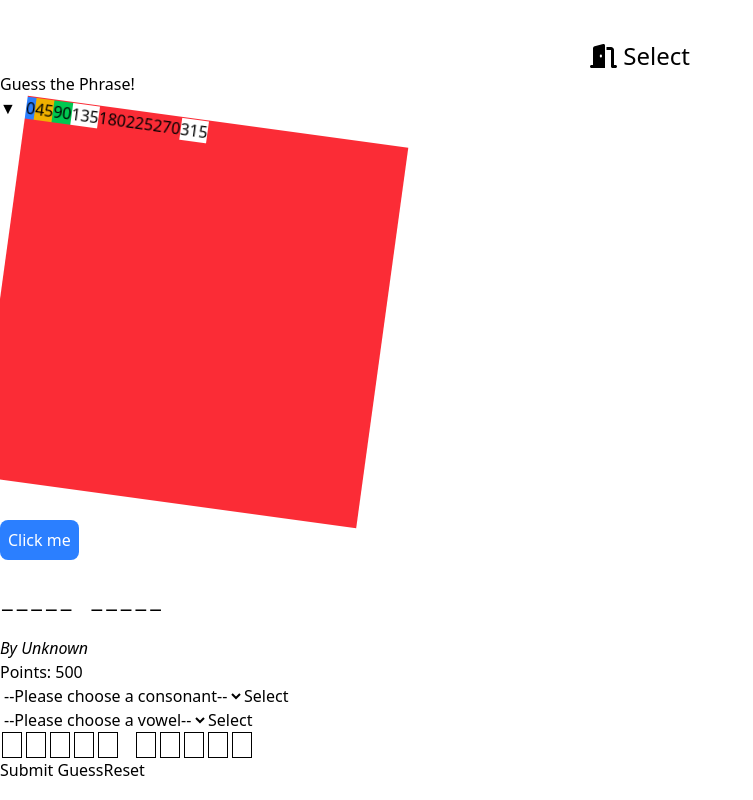
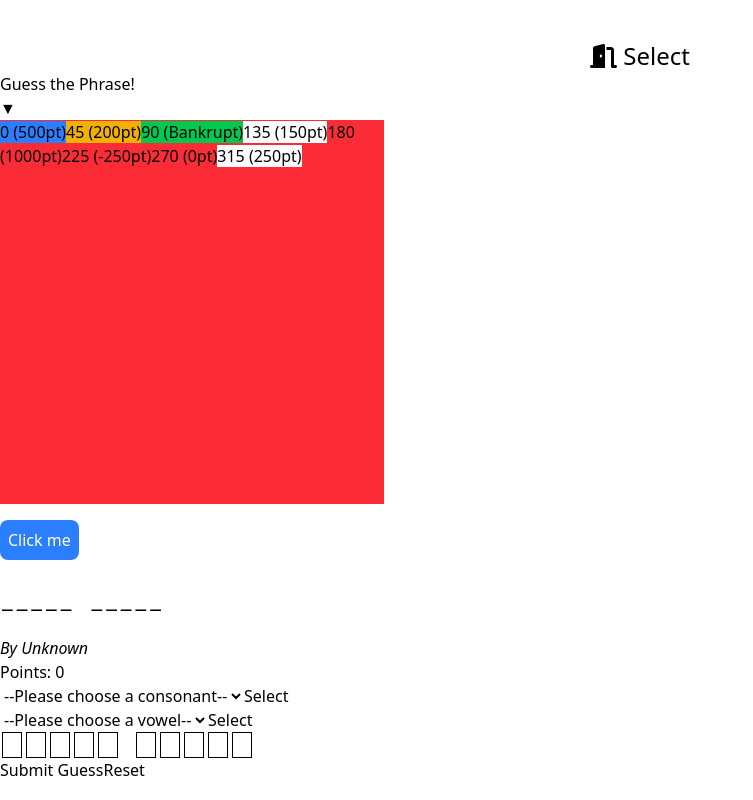
Before and after one commit to AleCiotto/lucky-wheel-game, a React (Vite) app: page / in a window 1280 px wide. Both pictures are taken after a click on the button "Start Game". Shown: the whole page, without its empty margins (0-753 px from the left). Built offline with nearby package versions, Linux system fonts and the light colour scheme.

Commit message:
manage game states

```diff
--- a/src/components/Game.tsx
+++ b/src/components/Game.tsx
@@ -4,6 +4,8 @@ import SelectVowel, { SelectVowelForm } from "./SelectVowel";
 import PhraseDisplay from "./PhraseDisplay";
 import GuessThePhrase from "./GuessThePhrase";
 import Wheel from "./Wheel";
+
+type GameState = 'wheel' | 'selection' | 'guess';
 
 export function Game() {
     // TODO: Move states in one single object?
@@ -14,21 +16,26 @@ export function Game() {
     const [quoteAuthor, setQuoteAuthor] = useState("");
     const [gameIsStarted, setGameIsStarted] = useState(false);
     const [playerPoints, setPlayerPoints] = useState(0);
+    const [gameState, setGameState] = useState<GameState>('wheel');
+    const vowerlCosts = 250;
 
     const onVowelSelect = (formData: SelectVowelForm) => {
-        if (playerPoints - 500 < 0) {
+        if (playerPoints - vowerlCosts < 0) {
             alert('Not enough points to buy a vowel!');
             return;
         }
-        setPlayerPoints(playerPoints - 500);
+        setPlayerPoints(playerPoints - vowerlCosts);
         setSelectedVowels([...selectedVowels, formData.vowel]);
+        setGameState('guess');
     }
     const onConsonantSelect = (formData: SelectConsonantForm) => {
         setSelectedConsonants([...selectedConsonants, formData.consonant]);
+        setGameState('guess');
     }
     const onWheelTransitionEnd = (points) => {
         if (!points) setPlayerPoints(0);
         setPlayerPoints(playerPoints + points);
+        setGameState('selection');
     }
 
     useEffect(() => {
@@ -73,17 +80,17 @@ export function Game() {
                         gameIsWon && <div>Congratulations! You've won!</div>
                     }
 
-                    <Wheel onTransitionEnd={onWheelTransitionEnd} />
+                    <Wheel onTransitionEnd={onWheelTransitionEnd} disabled={gameState === 'selection'} />
 
                     <PhraseDisplay phrase={phrase} selectedLetters={[...selectedConsonants, ...selectedVowels]} key={`phrase_${phrase.replaceAll(' ', '').toLocaleLowerCase()}`} />
                     <i>By {quoteAuthor}</i>
 
                     <div>Points: {playerPoints}</div>
 
-                    <SelectConsonant disabled={gameIsWon} letters={selectedConsonants} onSelect={onConsonantSelect} key={`consontats_${selectedConsonants.join('')}`} />
-                    <SelectVowel disabled={gameIsWon} letters={selectedVowels} onSelect={onVowelSelect} key={`vowels_${selectedVowels.join('')}`} />
+                    <SelectConsonant disabled={gameIsWon || gameState != 'selection'} letters={selectedConsonants} onSelect={onConsonantSelect} key={`consontats_${selectedConsonants.join('')}`} />
+                    <SelectVowel disabled={gameIsWon || gameState != 'guess' || playerPoints < vowerlCosts} letters={selectedVowels} onSelect={onVowelSelect} key={`vowels_${selectedVowels.join('')}`} />
 
-                    <GuessThePhrase phrase={phrase} selectedLetters={[...selectedConsonants, ...selectedVowels]} onWin={() => setGameIsWon(true)} key={`guess_phrase_${phrase.replaceAll(' ', '').toLocaleLowerCase()}`} />
+                    <GuessThePhrase disabled={gameState != 'guess'} phrase={phrase} selectedLetters={[...selectedConsonants, ...selectedVowels]} onWin={() => setGameIsWon(true)} key={`guess_phrase_${phrase.replaceAll(' ', '').toLocaleLowerCase()}`} />
                 </div>
             }
         </>
--- a/src/components/GuessThePhrase.tsx
+++ b/src/components/GuessThePhrase.tsx
@@ -2,6 +2,7 @@ import { useRef } from "react";
 import { useForm } from "react-hook-form";
 
 type GuessThePhraseProps = {
+    disabled?: boolean,
     phrase: string;
     onWin: () => void;
     selectedLetters: string[];
--- a/src/components/Wheel.tsx
+++ b/src/components/Wheel.tsx
@@ -2,27 +2,30 @@ import { useEffect, useRef, useState } from 'react';
 import './wheel.module.scss';
 
 type WheelProps = {
+    disabled?: boolean
     onTransitionEnd: (points: number | null) => any
 }
 
 const sliceMap = [
-    { label: '0', color: 'bg-blue-500', points: 500 },
-    { label: '45', color: 'bg-yellow-500', points: 200 },
-    { label: '90', color: 'bg-green-500', points: null },
-    { label: '135', color: 'bg-white', points: 150 },
-    { label: '180', color: 'bg-red', points: 1000 },
-    { label: '225', color: 'bg-orange', points: -250 },
-    { label: '270', color: 'bg-blue', points: 0 },
-    { label: '315', color: 'bg-white', points: 250 },
+    { label: '0 (500pt)', color: 'bg-blue-500', points: 500 },
+    { label: '45 (200pt)', color: 'bg-yellow-500', points: 200 },
+    { label: '90 (Bankrupt)', color: 'bg-green-500', points: null },
+    { label: '135 (150pt)', color: 'bg-white', points: 150 },
+    { label: '180 (1000pt)', color: 'bg-red', points: 1000 },
+    { label: '225 (-250pt)', color: 'bg-orange', points: -250 },
+    { label: '270 (0pt)', color: 'bg-blue', points: 0 },
+    { label: '315 (250pt)', color: 'bg-white', points: 250 },
 ];
 
-function Wheel({ onTransitionEnd }: WheelProps) {
+function Wheel({ onTransitionEnd, disabled }: WheelProps) {
     let [degrees, setDegrees] = useState(0);
-    let [previousDegrees, setPreviousDegrees] = useState(0);
+    let [previousDegrees, setPreviousDegrees] = useState<number | null>(null);
     let wheelRef = useRef<HTMLDivElement>(null);
     let animation: Animation;
 
     useEffect(() => {
+        if (disabled || (degrees === 0 && previousDegrees === null)) return;
+
         const floorDegrees = Math.floor(degrees / 45) * 45 + 720;
         // const previousDegreesToSave = Math.floor(floorDegrees % 360);
 
@@ -77,7 +80,7 @@ function Wheel({ onTransitionEnd }: WheelProps) {
                 <span className="slice slice-8 bg-white" data-points="250">8</span> */}
                 </div>
             </div>
-            <button className='mt-10 p-2 bg-blue-500 text-white rounded-lg hover:bg-blue-600' onClick={() => {
+            <button disabled={disabled} className='mt-10 p-2 bg-blue-500 text-white rounded-lg hover:bg-blue-600' onClick={() => {
                 setDegrees(Math.floor(Math.random() * 360));
             }}>
                 Click me
```
